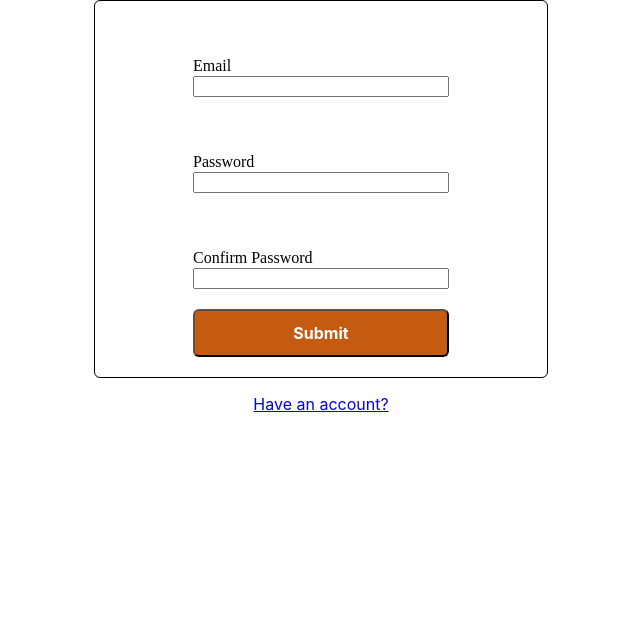
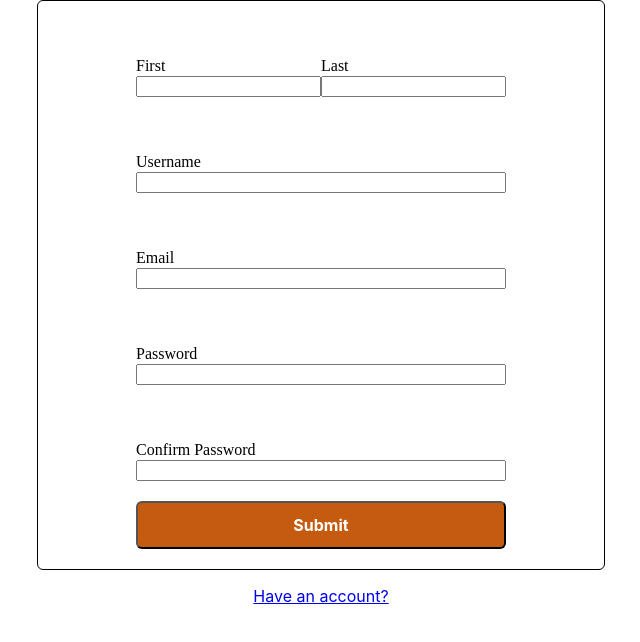
Before and after one commit to Gevork-Manukyan/comp440-client, a React (Create React App) app: page / in a window 1280 px wide. Shown: the top 642 px of the page, without its empty margins (319-959 px from the left). Built offline with nearby package versions, Linux system fonts and the light colour scheme.

Commit message:
updates register form

```diff
--- a/src/Components/Authentication/Authentication.css
+++ b/src/Components/Authentication/Authentication.css
@@ -11,7 +11,6 @@
 }
 
 .authFieldset {
-    width: 20vw;
     margin: 20px 0px;
     padding: 0px;
     border: none;
--- a/src/Components/Authentication/RegisterPage/RegisterPage.css
+++ b/src/Components/Authentication/RegisterPage/RegisterPage.css
@@ -1,4 +1,4 @@
-.Register {
+.RegisterPage {
     display: flex;
     flex-direction: column;
     justify-content: center;
@@ -7,3 +7,8 @@
     background-color: var(--login-background);
     flex-grow: 1;
 }
+
+.RegisterPage #name-area {
+    display: flex;
+    flex-direction: row;
+}
--- a/src/Components/Authentication/RegisterPage/RegisterPage.js
+++ b/src/Components/Authentication/RegisterPage/RegisterPage.js
@@ -29,9 +29,29 @@ export default function Register() {
     }
 
     return (
-        <div className='Register'>
+        <div className='RegisterPage'>
              <form onSubmit={handleOnSubmit}>
                 <div className="authForm">
+                    <div id='name-area'>
+                        <fieldset className="authFieldset">
+                            <label>
+                                <p id="signup-firstName-title" className="form-title">First</p>
+                                <input name="firstName" type={"firstName"} onChange={handleOnChange} />
+                            </label>
+                        </fieldset>
+                        <fieldset className="authFieldset">
+                            <label>
+                                <p id="signup-lastName-title" className="form-title">Last</p>
+                                <input name="lastName" type={"lastName"} onChange={handleOnChange} />
+                            </label>
+                        </fieldset>
+                    </div>
+                    <fieldset className="authFieldset">
+                        <label>
+                            <p id="signup-username-title" className="form-title">Username</p>
+                            <input name="username" type={"username"} onChange={handleOnChange} />
+                        </label>
+                    </fieldset>
                     <fieldset className="authFieldset">
                         <label>
                             <p id="signup-email-title" className="form-title">Email</p>
```
